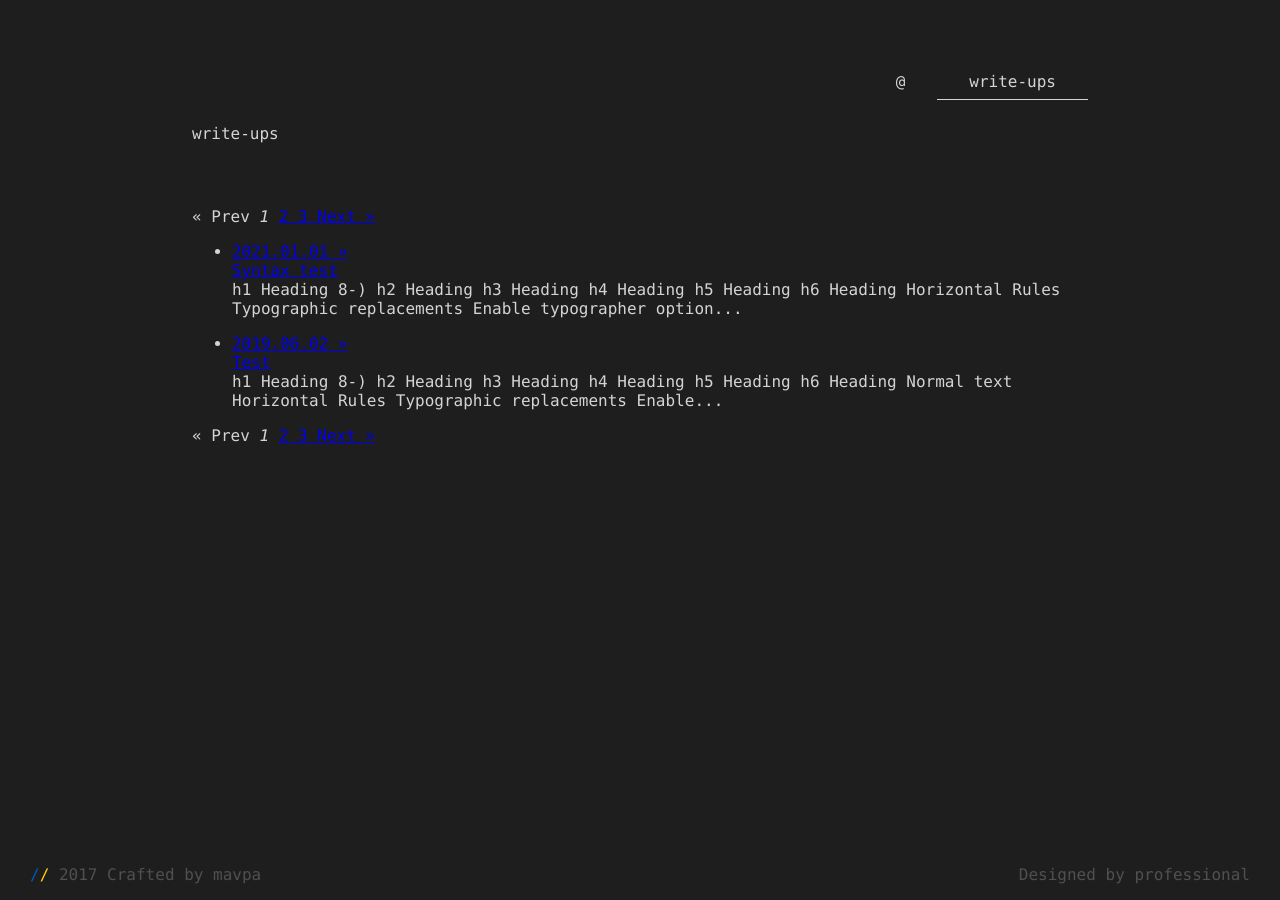
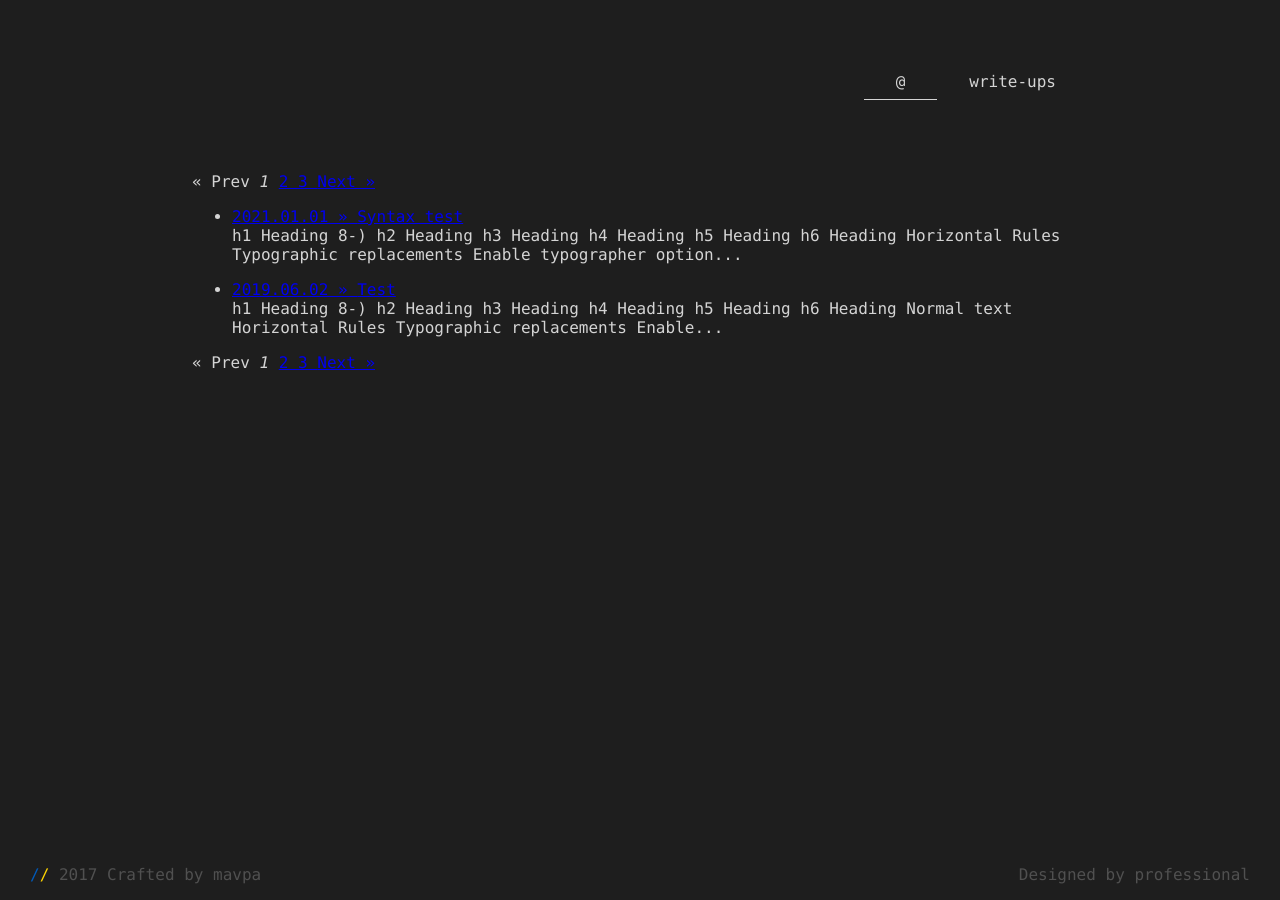
Before and after one commit to taranich/taranich.github.io, a Jekyll site: the page built from write-ups/index.html, in a window 1280 px wide. Built offline with Jekyll 4.4.1, drawn with Linux system fonts in a browser that asks for light colours; the list of posts is cut into pages by our own code.

Commit message:
Update to pagination

```diff
--- a/_layouts/default.html
+++ b/_layouts/default.html
@@ -28,9 +28,8 @@
 		<div class="textcontainer">
 			<ul class="menu">
 				<li class="menu"><a {% if page.active_page == "write-ups" %} class="active" {% endif %} href="/write-ups">write-ups</a></li>
-				<li class="menu"><a href="index.html">@</a></li>
+				<li class="menu"><a {% if page.active_page == "main-page" %} class="active" {% endif %} href="index.html">@</a></li>
 			</ul>
-			<p class="test">{{page.active_page}}</p>
 			<p class="presenter">{{content}}</p>
 		</div>
 		<footer>
--- a/write-ups/index.html
+++ b/write-ups/index.html
@@ -1,6 +1,6 @@
 ---
 layout: default
-active_page: write-ups
+active_page: main-page
 ---
 {% if paginator.total_pages > 1 %}
 <div class="pagination">
@@ -41,7 +41,7 @@
 			<li class="write-up-entry">
           <a class="write-up-link" href="{{ post.url }}">
               <div class="write-up-date">{{ post.date | date: "%Y.%d.%m" }} »
-                <div class="write-up-title">{{ post.title }}</div>
+                <span class="write-up-title">{{ post.title }}</span>
               </div>
           </a>
           <div class="write-up-excerpt">{{ post.content | markdownify | strip_html | truncatewords: 20 }}</div>
```
